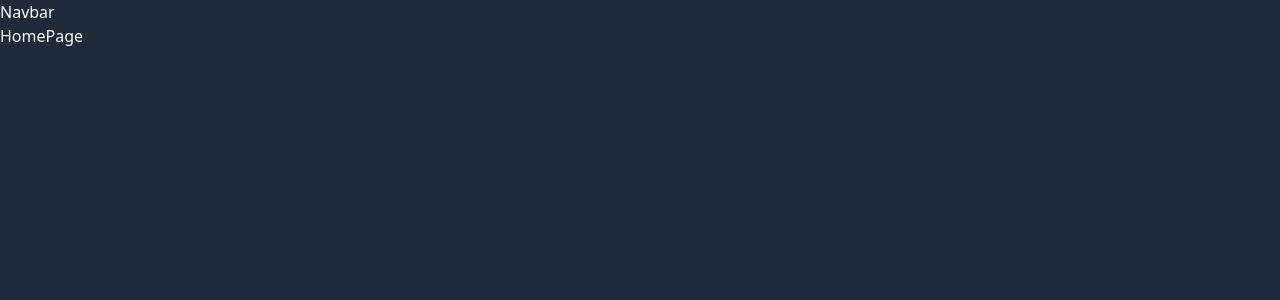
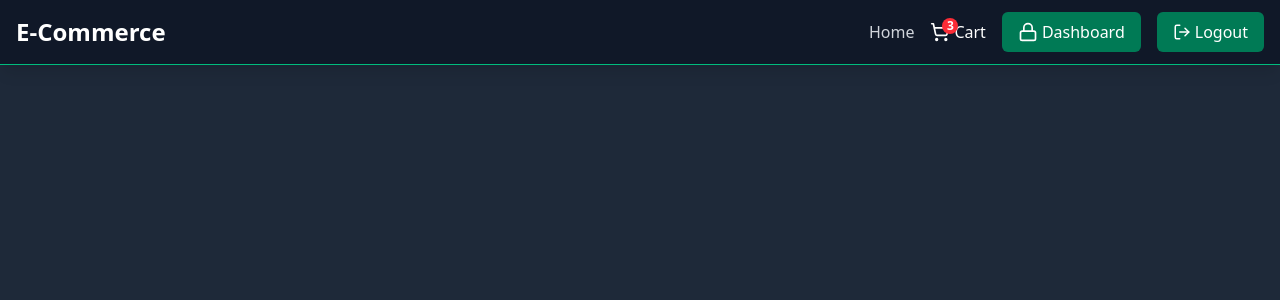
Before and after one commit to CDahiya333/Ecom-StoreFront, a React (Vite) app in the folder frontend/: page / in a window 1280 px wide. Shown: the top 300 px of the page. Built offline with nearby package versions, Linux system fonts and the light colour scheme.

Commit message:
Navbar created

```diff
--- a/frontend/src/components/Navbar.jsx
+++ b/frontend/src/components/Navbar.jsx
@@ -1,9 +1,84 @@
+import { ShoppingCart, UserPlus, LogIn, LogOut, Lock } from "lucide-react";
+import { Link } from "react-router-dom";
+
 const Navbar = () => {
-    return (
-        <div>
-            Navbar
+  const user = true;
+  const isAdmin = true;
+
+  return (
+    <header className="fixed top-0 left-0 w-full bg-gray-900 bg-opacity-90 backdrop-blur-md shadow-lg z-40 border-b border-emerald-500">
+      <div className="container mx-auto px-4 py-3">
+        <div className="flex flex-col sm:flex-row items-center justify-between">
+          {/* Logo */}
+          <Link
+            to="/"
+            className="w-full sm:w-auto text-2xl font-bold text-white hover:text-gray-300 mb-2 sm:mb-0"
+          >
+            E-Commerce
+          </Link>
+          {/* Navigation */}
+          <nav className="flex flex-wrap items-center gap-4 w-full sm:w-auto justify-between sm:justify-end">
+            <Link
+              to="/"
+              className="text-gray-300 hover:text-emerald-400 transition duration-300 ease-in-out"
+            >
+              Home
+            </Link>
+
+            {user && (
+              <Link to="/cart" className="flex items-center gap-1">
+                <div className="relative ">
+                  <ShoppingCart
+                    className="group-hover:text-emerald-400"
+                    size={20}
+                  />
+                  {/* Cart Badge */}
+                  <span className="absolute -top-1 -right-2 inline-flex items-center justify-center w-4 h-4 text-xs font-bold text-white bg-red-500 rounded-full">
+                    3
+                  </span>
+                </div>
+                <span className="hidden sm:inline">Cart</span>
+              </Link>
+            )}
+
+            {isAdmin && (
+              <Link
+                to="/dashboard"
+                className="bg-emerald-700 hover:bg-emerald-600 text-white px-4 py-2 rounded-md font-medium transition duration-300 ease-in-out flex items-center"
+              >
+                <Lock className="inline-block mr-1" size={20} />
+                <span className="hidden sm:inline">Dashboard</span>
+              </Link>
+            )}
+
+            {user ? (
+              <button className="flex items-center bg-emerald-700 hover:bg-emerald-600 text-white px-4 py-2 rounded-md transition duration-300 ease-in-out">
+                <LogOut size={18} className="mr-1" />
+                <span className="hidden sm:inline">Logout</span>
+              </button>
+            ) : (
+              <>
+                <Link
+                  to="/signup"
+                  className="bg-emerald-700 hover:bg-emerald-600 text-white px-4 py-2 rounded-md font-medium transition duration-300 ease-in-out flex items-center"
+                >
+                  <UserPlus className="inline-block mr-1" size={20} />
+                  <span className="hidden sm:inline">Signup</span>
+                </Link>
+                <Link
+                  to="/login"
+                  className="bg-emerald-700 hover:bg-emerald-600 text-white px-4 py-2 rounded-md font-medium transition duration-300 ease-in-out flex items-center"
+                >
+                  <LogIn className="inline-block mr-1" size={20} />
+                  <span className="hidden sm:inline">Login</span>
+                </Link>
+              </>
+            )}
+          </nav>
         </div>
-    )
-}
+      </div>
+    </header>
+  );
+};
 
 export default Navbar;
```
